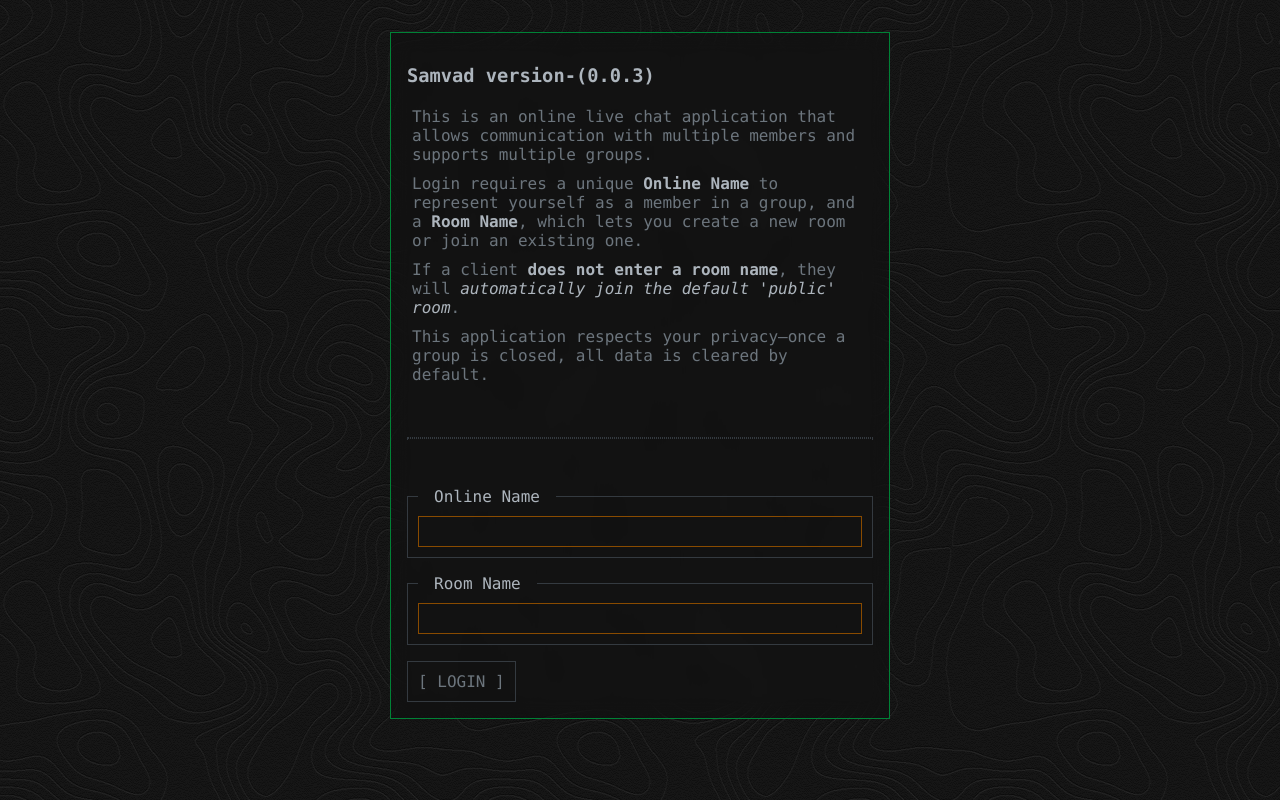
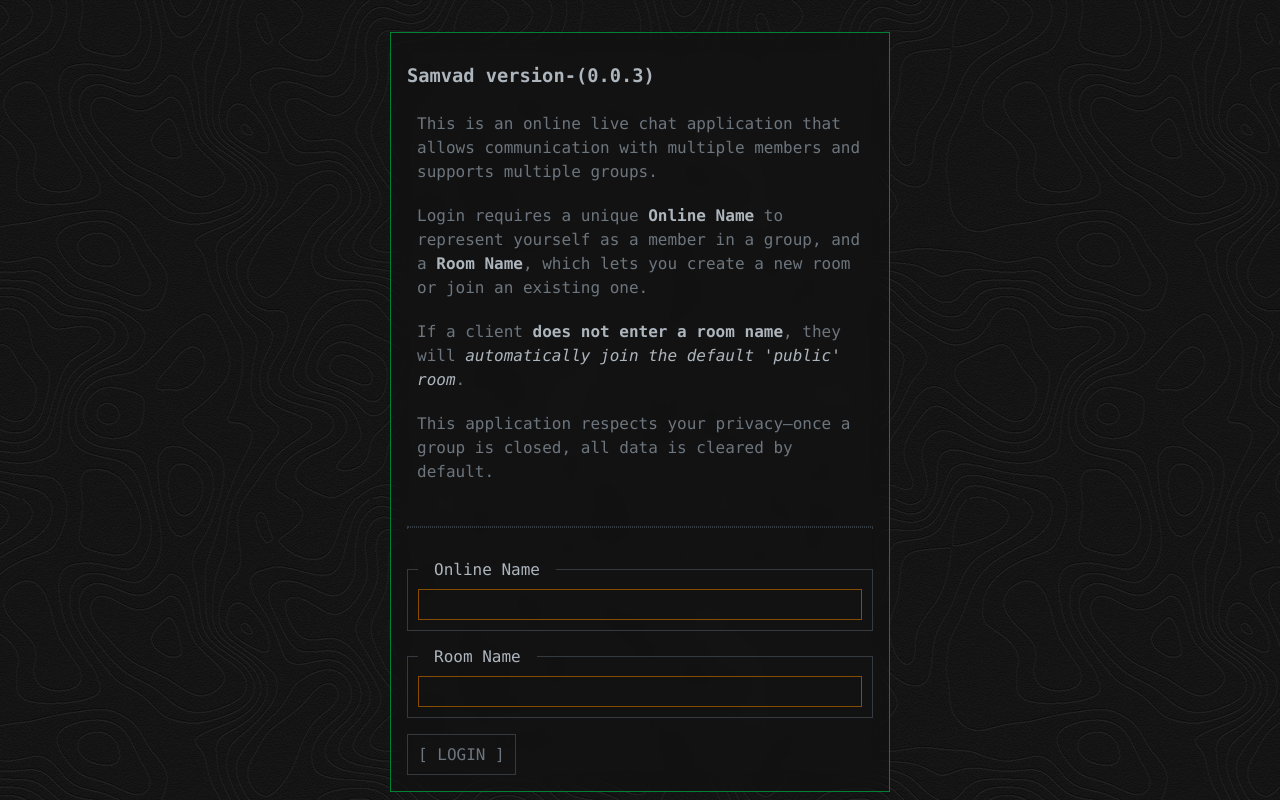
Before and after one commit to MayankDevil/samvad, a website: page public/index.html in a window 1280 px wide. Drawn offline with nearby package versions, Linux system fonts and the light colour scheme; no server answers.

Commit message:
update style

```diff
--- a/public/style.css
+++ b/public/style.css
@@ -1,5 +1,5 @@
 /*
--	samvad-(version-0.0.4)
+-   samvad version-(1.0.0)
 -   File: /public/style.css
 */
 *
@@ -79,7 +79,7 @@ body
 }
 #login #form
 {
-    width: 500px;
+    max-width: 500px;
     margin: auto;
     padding: 1rem;
     background: #0000001a;
@@ -88,7 +88,7 @@ body
 }
 .hr
 {
-    margin:3rem  0;
+    margin:2rem 0;
     border: 1px dotted var(--dark7);
 }
 fieldset
@@ -122,7 +122,8 @@ h3
 }
 p
 {
-    padding: 5px;
+    padding: 10px;
+    line-height: 1.5rem;
     color:var(--dark5);
 }
 #login_btn
@@ -294,9 +295,13 @@ p
 {
     color:var(--red5);
 }
+.theme0 time
+{
+    color:var(--teal7)
+}
 .theme0 p
 {
-    color:var(--red7);
+    color:var(--yellow6);
 }
 
 .theme1 span
```
